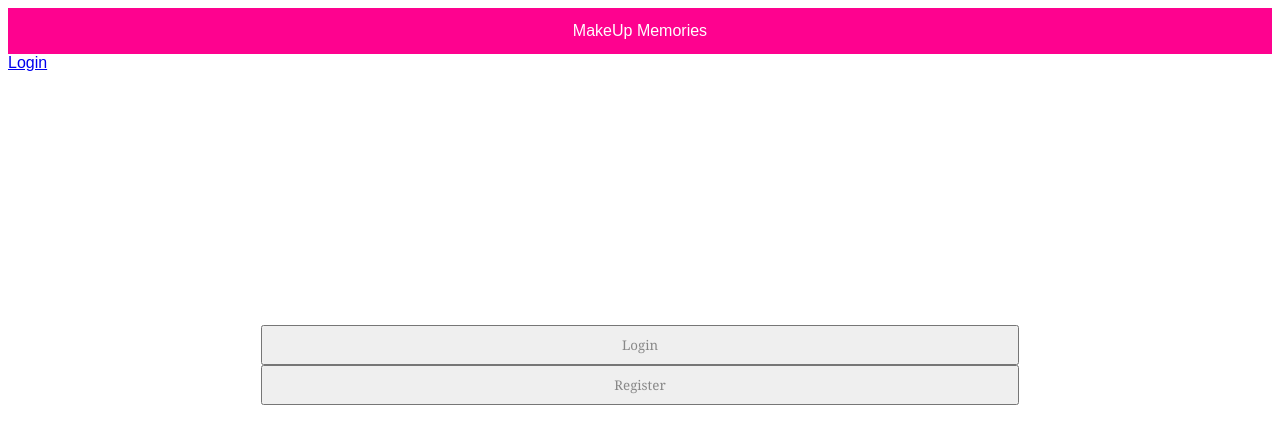
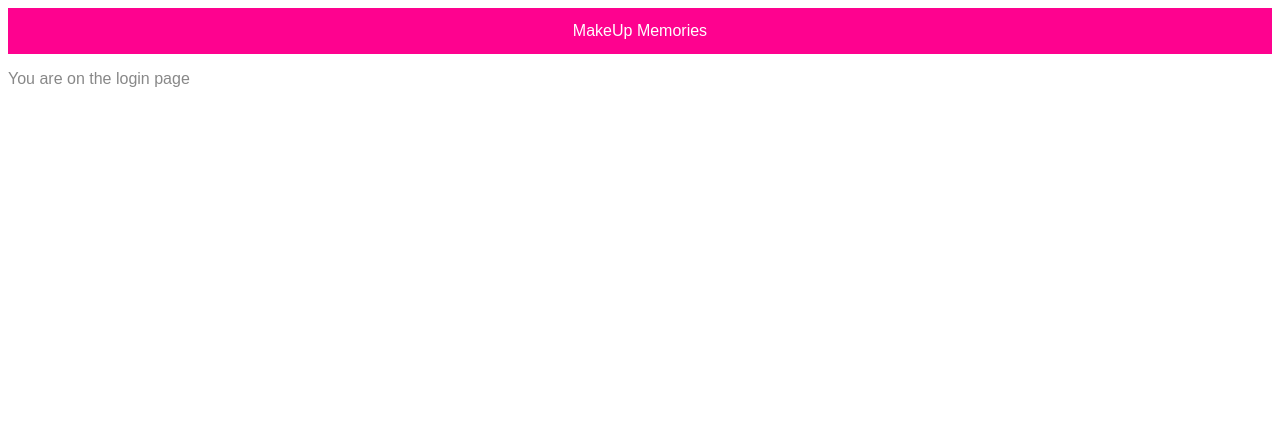
Before and after one commit to MakeUpMemories/MUM-frontend, an Angular app: page /login in a window 1280 px wide. Shown: the top 444 px of the page. Built offline with nearby package versions, Linux system fonts and the light colour scheme.

Commit message:
login routing succflly implemented

```diff
--- a/src/app/app-routing.module.ts
+++ b/src/app/app-routing.module.ts
@@ -2,9 +2,12 @@ import { NgModule } from '@angular/core';
 import { CommonModule } from '@angular/common';
 import {RouterModule, Routes} from '@angular/router';
 import {LoginComponent} from '../app/login/login.component';
+import {FirstViewComponent} from '../app/first-view/first-view.component'
 
   const routes: Routes = [
-    {path: 'login', component: LoginComponent}
+    {path: '', redirectTo: '/firstview', pathMatch: 'full'},
+    {path: 'login', component: LoginComponent},
+    {path: 'firstview', component: FirstViewComponent}
   ]
 
   @NgModule({
--- a/src/app/app.component.html
+++ b/src/app/app.component.html
@@ -1,4 +1,5 @@
 <!-- When you wanna put the component on the view, put the selector here -->
 <!-- <app-login></app-login> -->
 <app-menu-bar></app-menu-bar>
-<app-first-view></app-first-view>
+<router-outlet></router-outlet>
+<!-- <app-first-view></app-first-view> -->
--- a/src/app/app.module.ts
+++ b/src/app/app.module.ts
@@ -7,6 +7,7 @@ import { LoginComponent } from './login/login.component';
 import { FirstViewComponent } from './first-view/first-view.component';
 import { MenuBarComponent } from './menu-bar/menu-bar.component';
 import { AppRoutingModule } from './/app-routing.module';
+import { RegisterComponent } from './register/register.component';
 
 
 @NgModule({
@@ -14,7 +15,8 @@ import { AppRoutingModule } from './/app-routing.module';
     AppComponent,
     LoginComponent,
     FirstViewComponent,
-    MenuBarComponent
+    MenuBarComponent,
+    RegisterComponent
   ],
   imports: [
     BrowserModule,
--- a/src/app/first-view/first-view.component.html
+++ b/src/app/first-view/first-view.component.html
@@ -1,14 +1,10 @@
-<nav>
-    <a routerLink="login">Login</a>
-</nav>
-<router-outlet></router-outlet>
 <div class="first_view">
     <div id="image">
     <!-- <img class="image" [src]=brideImagePath alt="bride" > -->
     </div>
 
     <div id="login_button">
-    <button class="login_button" onclick="login_view()">Login</button>
+    <a routerLink="/login"> <button class="login_button" onclick="login_view()">Login</button></a>
     </div>
 
     <div id="registration_button">
--- a/src/app/login/login.component.html
+++ b/src/app/login/login.component.html
@@ -37,4 +37,6 @@
 
 <div *ngIf="want_login">
   <p>Login part</p>
+
 </div>
+<p>You are on the login page</p>
--- /dev/null
+++ b/src/app/register/register.component.html
@@ -0,0 +1,3 @@
+<p>
+  register works!
+</p>
--- /dev/null
+++ b/src/app/register/register.component.ts
@@ -0,0 +1,15 @@
+import { Component, OnInit } from '@angular/core';
+
+@Component({
+  selector: 'app-register',
+  templateUrl: './register.component.html',
+  styleUrls: ['./register.component.css']
+})
+export class RegisterComponent implements OnInit {
+
+  constructor() { }
+
+  ngOnInit() {
+  }
+
+}
```
Also changed, not shown: src/app/register/register.component.css (added), 1 other file (tests, documents, lock files or other folders).
